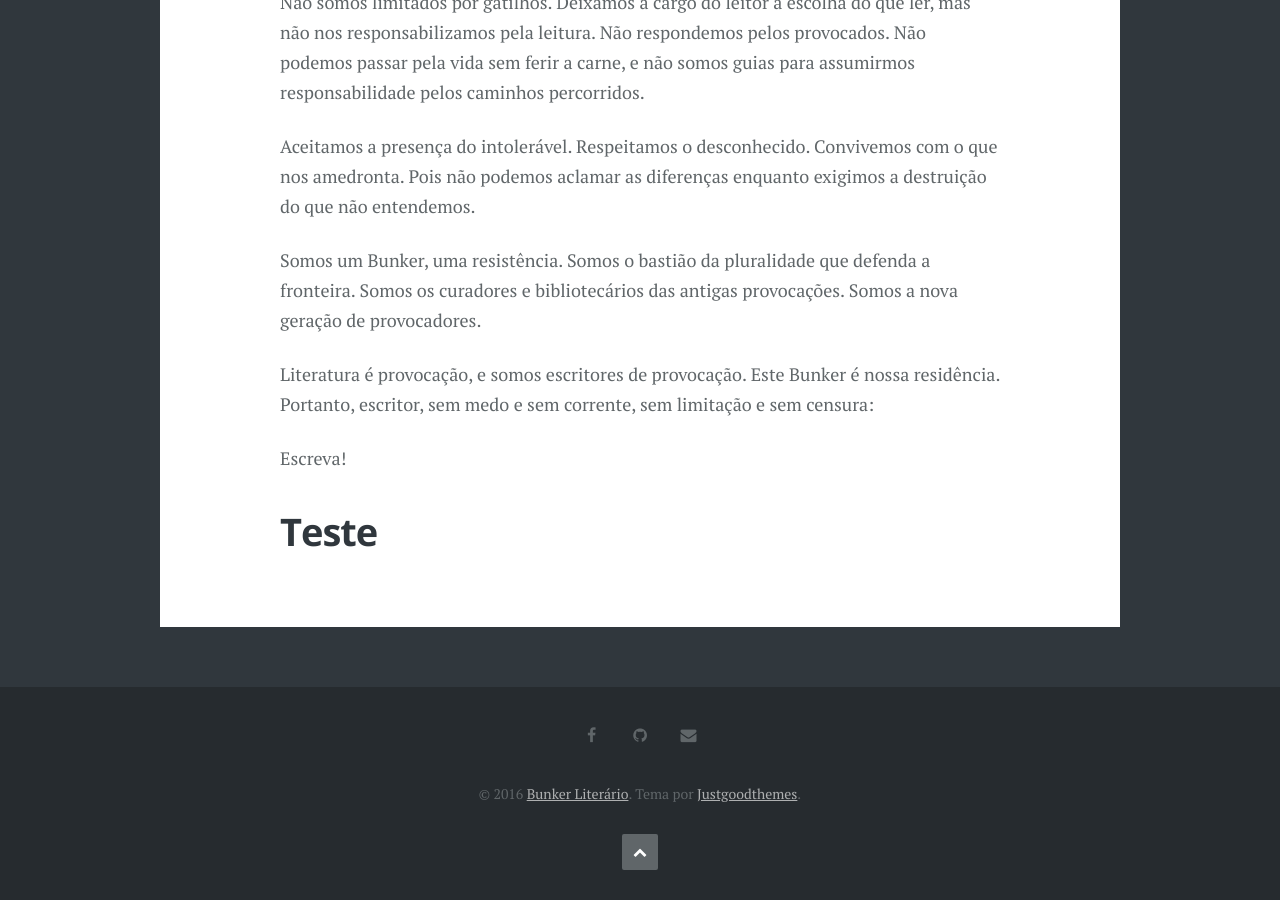
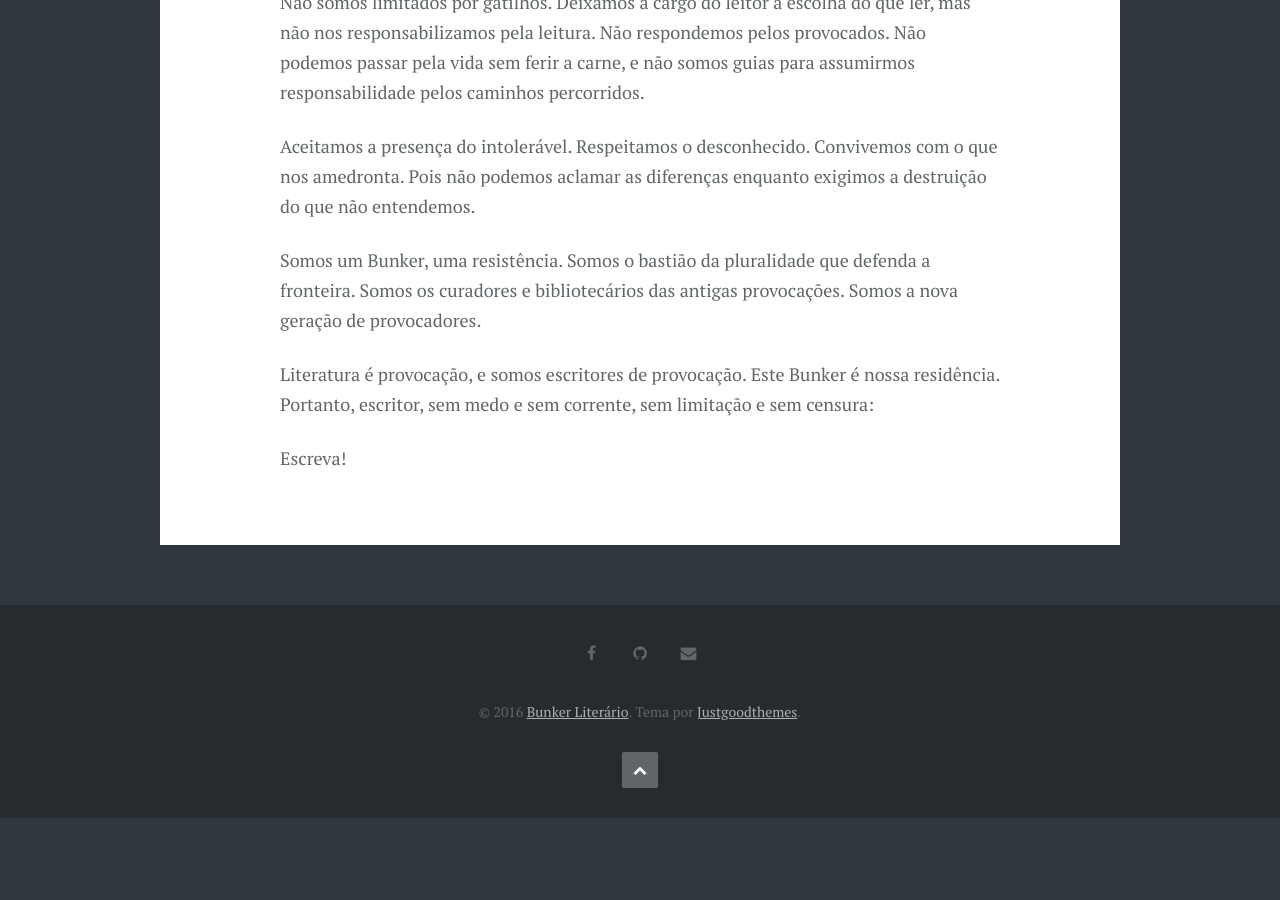
Before and after one commit to bunkerliterario/bunkerliterario.github.io, a Jekyll site: the page built from manifest.md, in a window 1280 px wide and 900 px high, scrolled down 704 px. Built offline with Jekyll 4.4.1, drawn with Linux system fonts in a browser that asks for light colours; nearby versions of some CDN libraries; library files that are not in the unit come from our copies; comment, search, counter and statistics services are not loaded; after the commit the page ends 1522 px from its top, so only the background shows below that.

Commit message:
Remove test Markdown

```diff
--- a/manifest.md
+++ b/manifest.md
@@ -16,5 +16,3 @@ Somos um Bunker, uma resistência. Somos o bastião da pluralidade que defenda a
 Literatura é provocação, e somos escritores de provocação. Este Bunker é nossa residência. Portanto, escritor, sem medo e sem corrente, sem limitação e sem censura:
 
 Escreva!
-
-# Teste
```
